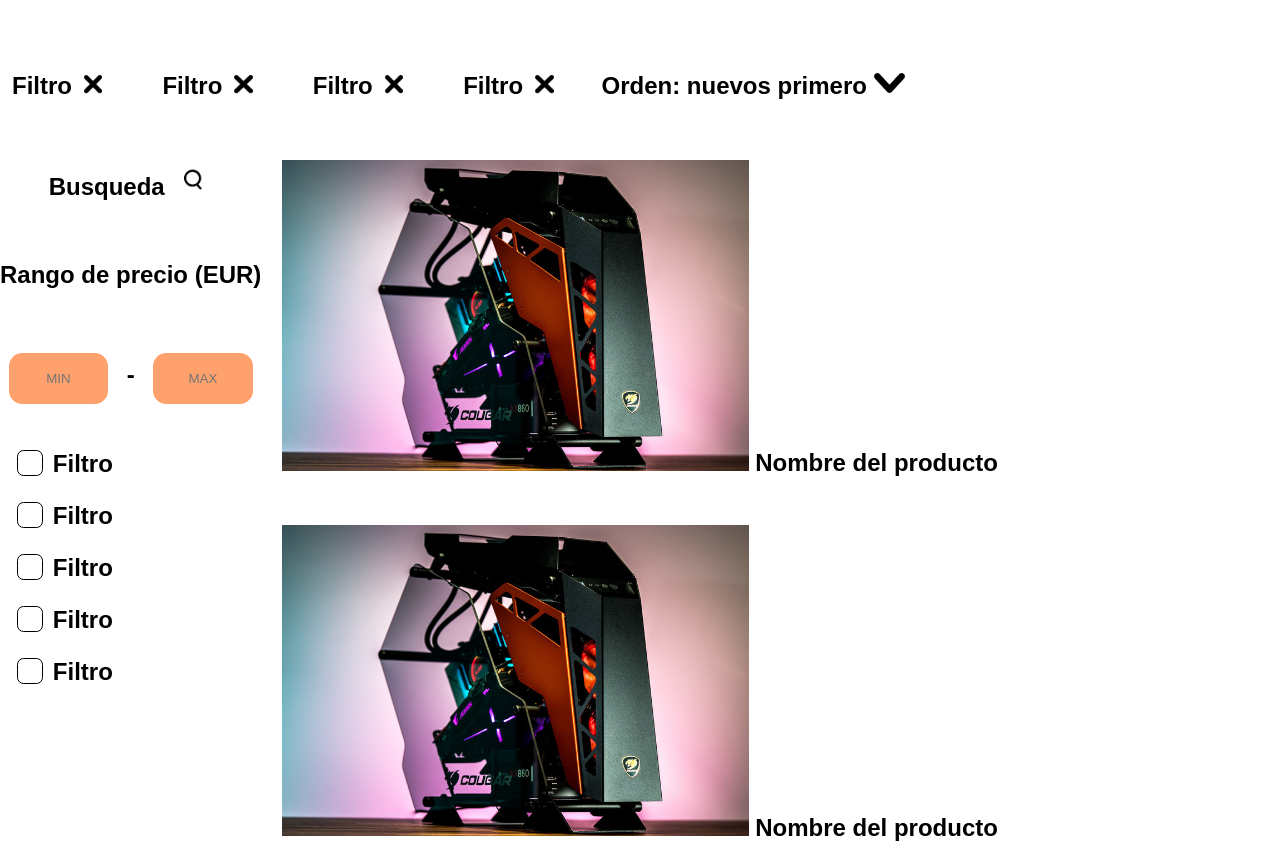
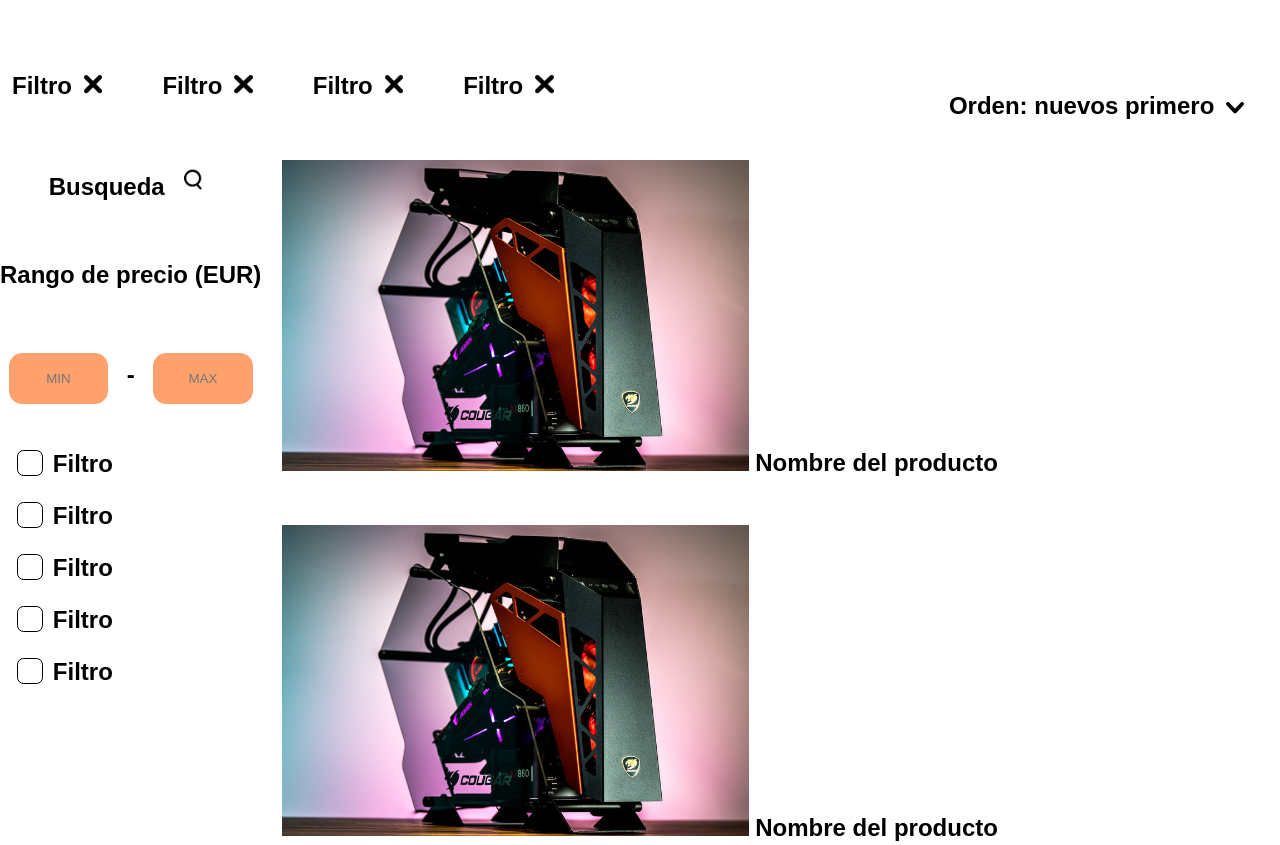
Before and after one commit to Vulthanos/web, a plain HTML site: page HTML_Files/search_result.html in a window 1280 px wide. Shown: the top 845 px of the page. Drawn offline with Linux system fonts and the light colour scheme.

Commit message:
Añadidos checkbox de página de resultados de busqueda y estilado de filtros superiores

```diff
--- a/CSS_Files/search_result.css
+++ b/CSS_Files/search_result.css
@@ -38,12 +38,14 @@ h1 {
 }
 
 .desplegable {
-    max-width: 1.9375em;
-    max-height: 1.250625em;
+    max-width: 1em;
+    max-height: 0.5em;
+    margin-left: 0.5em;
 }
 
 .order {
-    right: 0;
+    position: absolute;
+    right: 1.5em;
 }
 
 .filters {
--- a/HTML_Files/search_result.html
+++ b/HTML_Files/search_result.html
@@ -21,8 +21,7 @@
         <label class="filter">Filtro<img class="cruz" src="/IMGS/search_result/cruz.png" alt=""></label>
     </article>
     <article>
-        <label class="order"><a class="bold">Orden:</a> nuevos primero</label>
-        <img class="desplegable" src="/IMGS/search_result/flecha_abajo.png" alt="">
+        <label class="order"><a class="bold">Orden:</a> <a class="regular">nuevos primero</a><img class="desplegable" src="/IMGS/search_result/flecha_abajo.png" alt=""></label>
     </article>
 </section>
 <section class="filters-menu">
```
